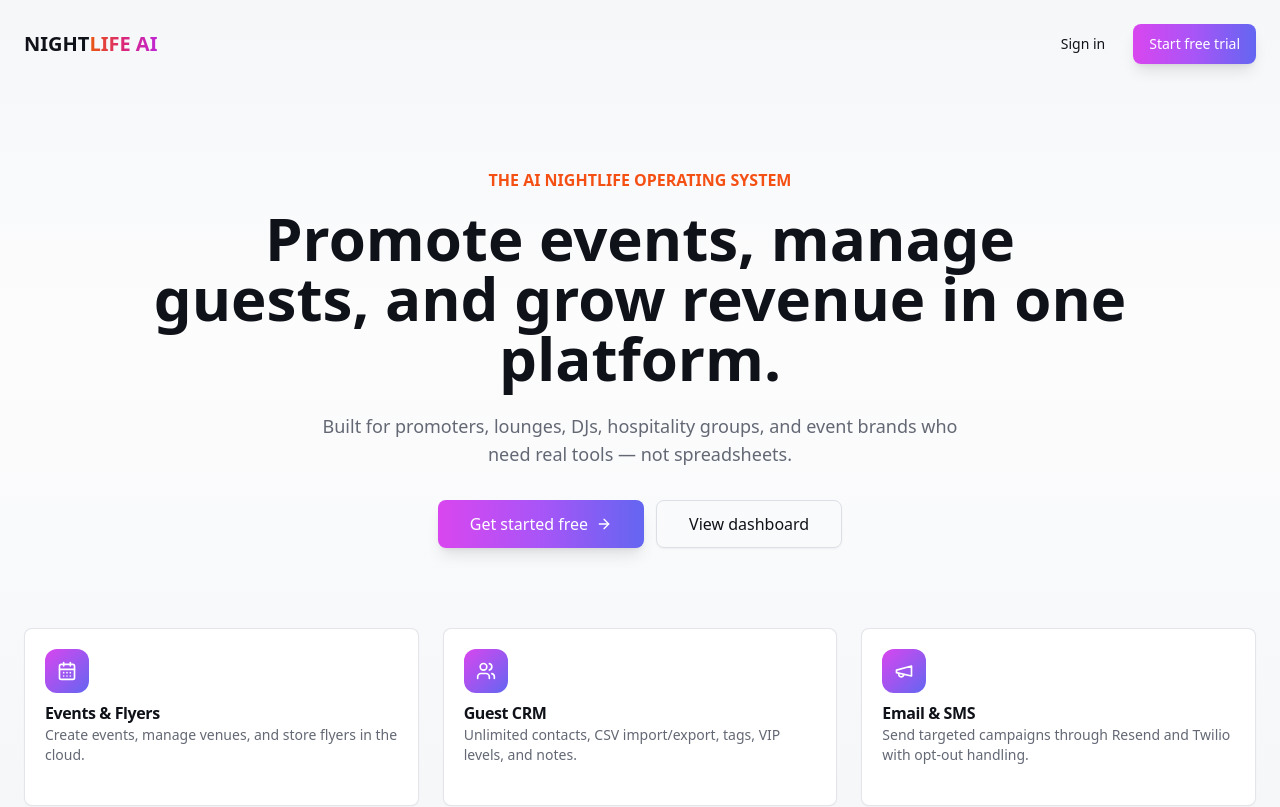
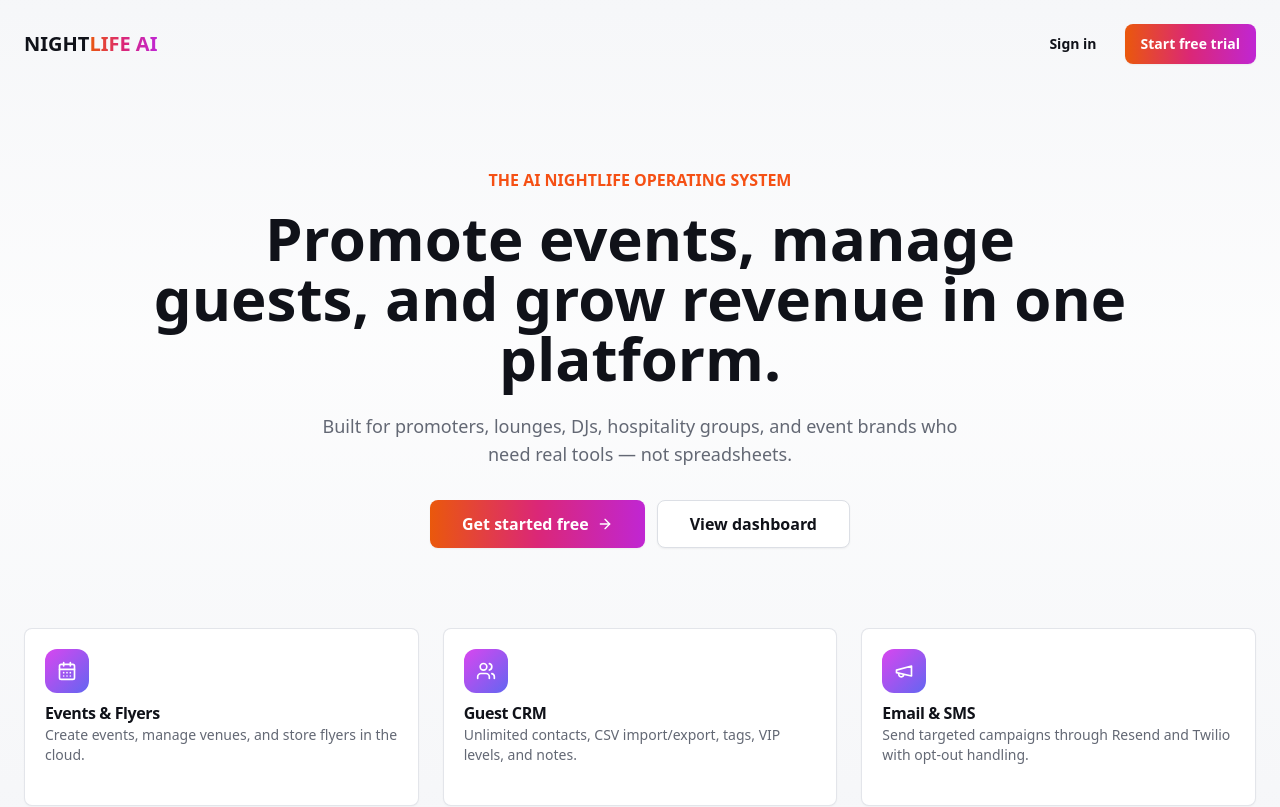
Before and after one commit to bookingcliffpo-spec/nightlife-promoter-mvp, a Next.js app in the folder frontend/: page / in a window 1280 px wide. Shown: the top 807 px of the page. Built offline with nearby package versions, Linux system fonts and the light colour scheme.

Commit message:
Refresh button styling for event platform UI

```diff
--- a/frontend/src/components/ui/button.tsx
+++ b/frontend/src/components/ui/button.tsx
@@ -4,17 +4,17 @@ import { cva, type VariantProps } from 'class-variance-authority';
 import { cn } from '@/lib/utils';
 
 const buttonVariants = cva(
-  'inline-flex items-center justify-center gap-2 whitespace-nowrap rounded-lg text-sm font-medium transition-colors focus-visible:outline-none focus-visible:ring-2 focus-visible:ring-ring focus-visible:ring-offset-2 disabled:pointer-events-none disabled:opacity-50 [&_svg]:pointer-events-none [&_svg]:size-4 [&_svg]:shrink-0',
+  'inline-flex items-center justify-center gap-2 whitespace-nowrap rounded-lg text-sm font-semibold transition-colors focus-visible:outline-none focus-visible:ring-2 focus-visible:ring-ring focus-visible:ring-offset-2 disabled:pointer-events-none disabled:opacity-50 [&_svg]:pointer-events-none [&_svg]:size-4 [&_svg]:shrink-0',
   {
     variants: {
       variant: {
-        default: 'bg-primary text-primary-foreground shadow hover:opacity-90',
+        default: 'bg-foreground text-background shadow-sm hover:bg-foreground/90 dark:bg-foreground dark:text-background',
         destructive: 'bg-destructive text-destructive-foreground shadow-sm hover:opacity-90',
-        outline: 'border border-input bg-transparent shadow-sm hover:bg-accent hover:text-accent-foreground',
-        secondary: 'bg-secondary text-secondary-foreground shadow-sm hover:opacity-80',
-        ghost: 'hover:bg-accent hover:text-accent-foreground',
+        outline: 'border border-input bg-card shadow-sm hover:bg-secondary hover:text-secondary-foreground',
+        secondary: 'bg-secondary text-secondary-foreground shadow-sm hover:bg-secondary/80',
+        ghost: 'hover:bg-secondary hover:text-secondary-foreground',
         link: 'text-primary underline-offset-4 hover:underline',
-        gradient: 'bg-gradient-to-r from-fuchsia-500 via-purple-500 to-indigo-500 text-white shadow-lg hover:opacity-90'
+        gradient: 'bg-gradient-to-r from-orange-600 via-pink-600 to-fuchsia-600 text-white shadow-sm hover:opacity-90'
       },
       size: {
         default: 'h-10 px-4 py-2',
```
